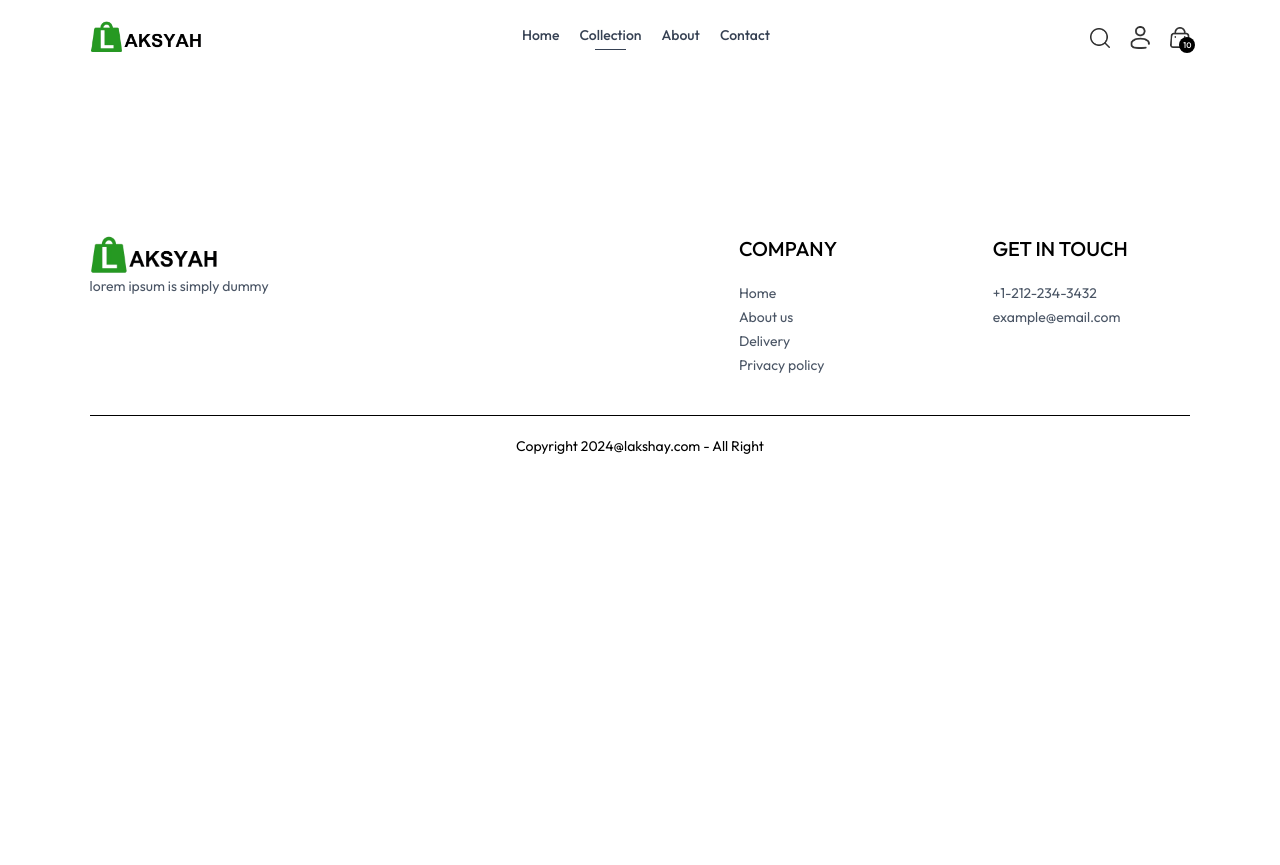
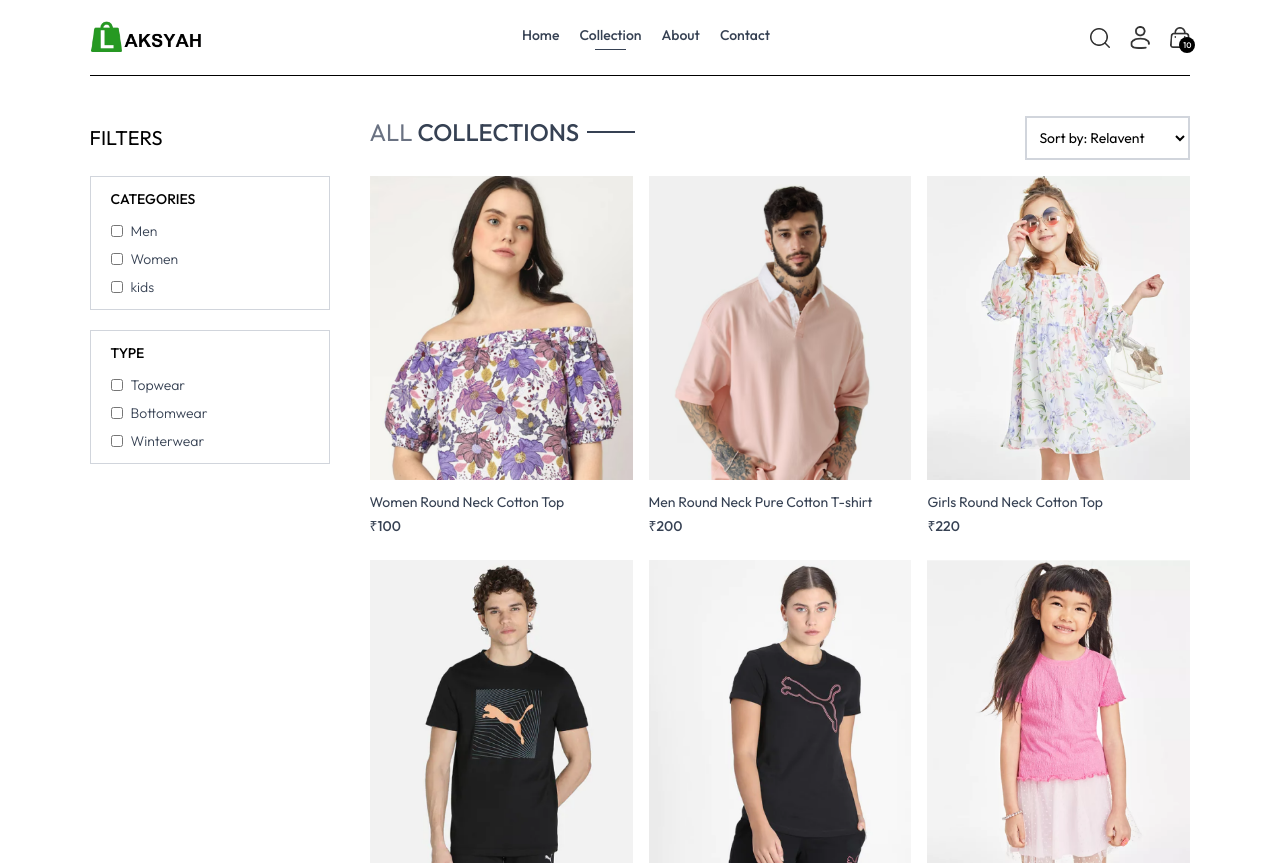
Before and after one commit to Abhinand-SD/laksyah-trends-ecommerce, a React (Vite) app: page /collection in a window 1280 px wide. Shown: the top 865 px of the page. Before the commit the page ends 800 px from the top, so only its background shows below. Built offline with nearby package versions, Linux system fonts and the light colour scheme.

Commit message:
collection complete

```diff
--- a/src/context/ShopContext.jsx
+++ b/src/context/ShopContext.jsx
@@ -1,4 +1,4 @@
-import React, { createContext } from 'react'
+import React, { createContext, useState } from 'react'
 import { products } from '../assets/assets';
 
 export const ShopContext = createContext();
@@ -6,12 +6,19 @@
 export const ShopContextProvider = (props) => {
 
     const currency = '₹';
-    const delivery_fee = 10
+    const delivery_fee = 10;
+    const [search, setSearch] = useState('')
+    const [showSearch, setShowSearch] = useState(true)
 
     const value = {
         products,
         currency,
-        delivery_fee
+        delivery_fee,
+        products,
+        search,
+        setSearch,
+        showSearch,
+        setShowSearch
     }
 
     return (
--- a/src/pages/Collection.jsx
+++ b/src/pages/Collection.jsx
@@ -1,9 +1,150 @@
-import React from 'react'
+import React, { useContext, useEffect, useState } from 'react'
+import ShopContext from '../context/ShopContext'
+import { assets } from '../assets/assets'
+import Title from '../components/Title'
+import ProductItem from '../components/ProductItem'
 
 const Collection = () => {
+
+  const { products } = useContext(ShopContext);
+  const [showFilter, setShowFilter] = useState(false);
+  const [filterProducts, setFilterProducts] = useState([]);
+  const [category, setCategory] = useState([]);
+  const [subCategory, setSubCategory] = useState([]);
+  const [sortType, setSortType] = useState([]);
+
+
+  const toggleCategory = (e) => {
+
+    if (category.includes(e.target.value)) {
+      setCategory(prev => prev.filter(item => item !== e.target.value))
+    }
+    else {
+      setCategory(prev => [...prev, e.target.value])
+      console.log("working on process")
+    }
+
+
+  }
+
+  const toggleSubCategory = (e) => {
+    if (subCategory.includes(e.target.value)) {
+      setSubCategory(prev => prev.filter(item => item !== e.target.value))
+    }
+    else {
+      setSubCategory(prev => [...prev, e.target.value])
+    }
+  }
+
+  const applyFilter = () => {
+    let productsCopy = products.slice();
+
+    if (category.length > 0) {
+      productsCopy = productsCopy.filter(item => category.includes(item.category))
+    }
+
+    if (subCategory.length > 0) {
+      productsCopy = productsCopy.filter(item => subCategory.includes(item.subCategory))
+    }
+
+    setFilterProducts(productsCopy)
+  }
+
+  const sortProduct = () => {
+    let fpCopy = filterProducts.slice();
+
+    switch (sortType) {
+      case 'low-high': setFilterProducts(fpCopy.sort((a, b) => (a.price - b.price)))
+        break;
+
+      case 'high-low': setFilterProducts(fpCopy.sort((a, b) => (b.price - a.price)))
+        break;
+
+      default :
+      applyFilter();
+      break;
+    }
+  }
+
+  useEffect(()=>{
+    sortProduct()
+  },[sortType])
+
+  useEffect(() => {
+    applyFilter();
+  }, [category, subCategory])
+
+
   return (
-    <div>
+    <div className='flex flex-col sm:flex-row gap-1 sm:gap-10 pt-10 border-t'>
+      {/* Filter button */}
+      <div className='min-w-60'>
+        <p onClick={() => setShowFilter(!showFilter)} className='my-2 text-xl flex items-center cursor-pointer gap-2'>FILTERS
+          <img className={`h-3 sm:hidden ${showFilter ? 'rotate-90' : ''}`} src={assets.dropdown_icon} alt='' /></p>
+        {/* Category Filter */}
+        <div className={`border border-gray-300 pl-5 py-3 mt-6 ${showFilter ? '' : 'hidden'} sm:block`}>
+          <p className='mb-3 text-sm font-medium'>CATEGORIES</p>
 
+          <div className='flex flex-col gap-2 text-sm font-light text-gray-700'>
+
+            <p className='flex gap-2'>
+              <input className='w-3' type='checkbox' value={'Men'} onChange={toggleCategory} />Men
+            </p>
+
+            <p className='flex gap-2'>
+              <input className='w-3' type='checkbox' value={'Women'} onChange={toggleCategory} />Women
+            </p>
+
+            <p className='flex gap-2'>
+              <input className='w-3' type='checkbox' value={'Kids'} onChange={toggleCategory} />kids
+            </p>
+
+          </div>
+        </div>
+
+        {/* SubCategory Filter */}
+        <div className={`border border-gray-300 pl-5 py-3 my-5 ${showFilter ? '' : 'hidden'} sm:block`}>
+          <p className='mb-3 text-sm font-medium'>TYPE</p>
+
+          <div className='flex flex-col gap-2 text-sm font-light text-gray-700'>
+
+            <p className='flex gap-2'>
+              <input className='w-3' type='checkbox' value={'Topwear'} onChange={toggleSubCategory} />Topwear
+            </p>
+
+            <p className='flex gap-2'>
+              <input className='w-3' type='checkbox' value={'Bottomwear'} onChange={toggleSubCategory} />Bottomwear
+            </p>
+
+            <p className='flex gap-2'>
+              <input className='w-3' type='checkbox' value={'Winterwear'} onChange={toggleSubCategory} />Winterwear
+            </p>
+
+          </div>
+        </div>
+      </div>
+
+      {/* Right side */}
+      <div className='flex-1'>
+        <div className='flex justify-between text-base sm:text-2xl mb-4'>
+          <Title text1={'ALL'} text2={'COLLECTIONS'} />
+          {/* Product sort */}
+          <select onChange={(e)=> setSortType(e.target.value)} className='border-2 border-gray-300 text-sm px-2'>
+            <option value='Relavent'>Sort by: Relavent</option>
+            <option value='low-high'>Sort by: Low to High</option>
+            <option value='high-low'>Sort by: High to Low</option>
+          </select>
+        </div>
+
+        {/* Map products */}
+        <div className='grid grid-cols-2 md:grid-cols-3 lg:grid-col-4 gap-4 gap-y-6'>
+          {
+            filterProducts.map((item, index) => (
+              <ProductItem key={index} name={item.name} id={item._id} price={item.price} image={item.image} />
+            ))
+          }
+        </div>
+      </div>
     </div>
   )
 }
--- a/vite.config.js
+++ b/vite.config.js
@@ -5,4 +5,8 @@
 // https://vite.dev/config/
 export default defineConfig({
   plugins: [react(), tailwindcss(),],
+  server:{
+    host:'0.0.0.0',
+    port: 5173
+  }
 })
```
